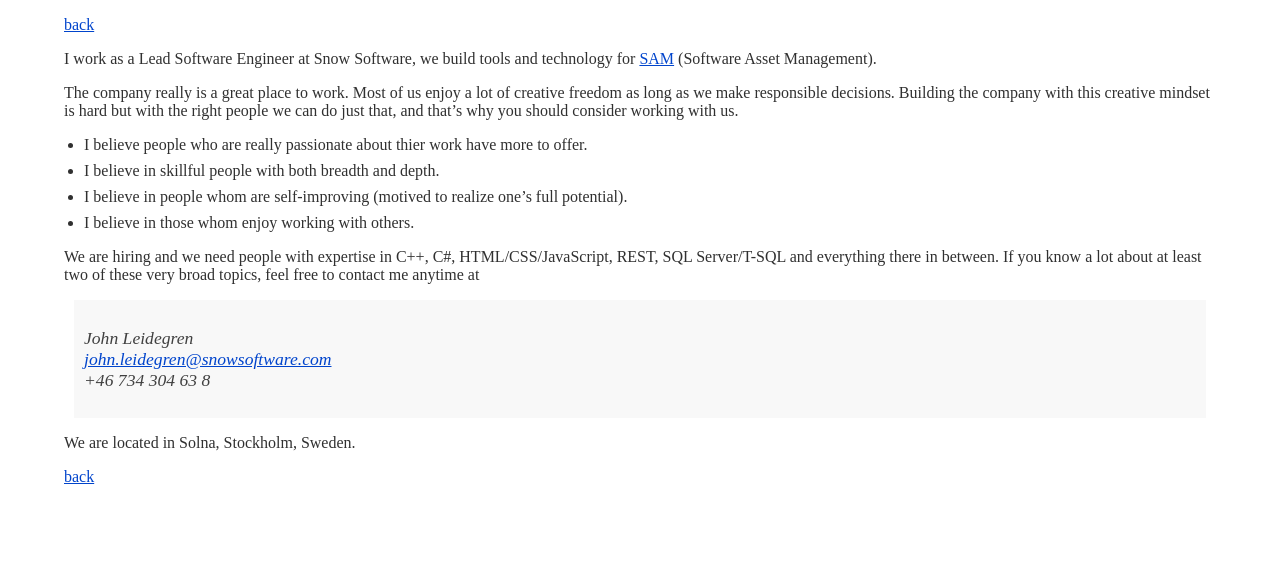
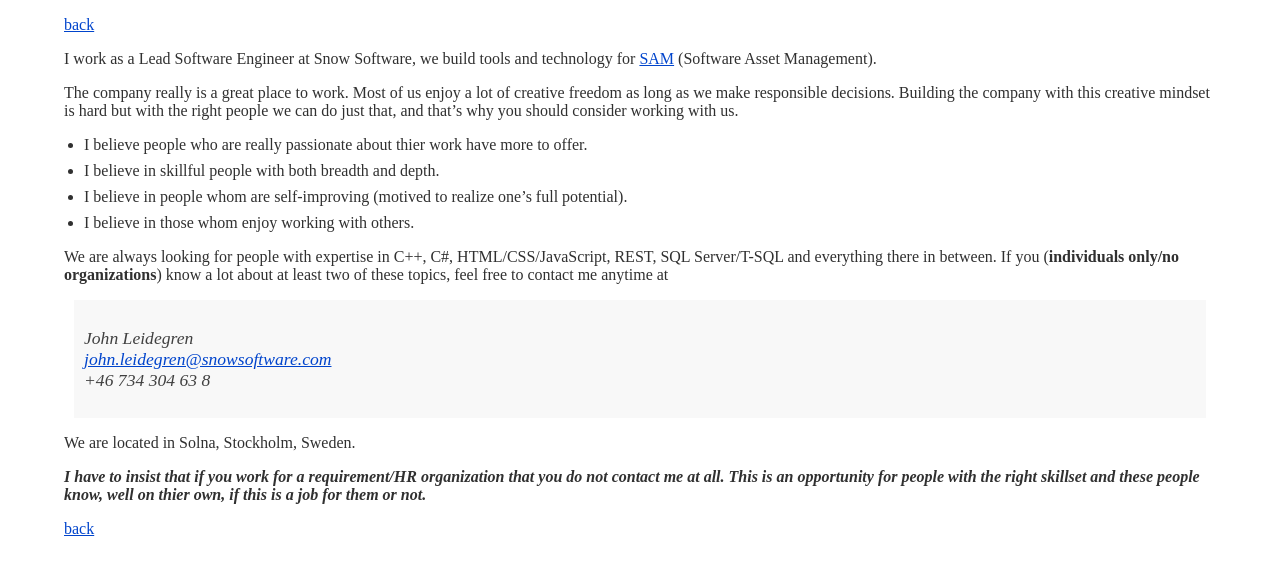
Before and after one commit to leidegre/leidegre.github.com, a Jekyll site: the page built from _posts/2012-11-01-recruiting-for-snow.md, in a window 1280 px wide. Shown: the top 575 px of the page. Built offline with Jekyll 4.4.1, drawn with Linux system fonts in a browser that asks for light colours; nearby versions of some CDN libraries.

Commit message:
Update _posts/2012-11-01-recruiting-for-snow.md
Added disclaimer about job opportunity

```diff
--- a/_posts/2012-11-01-recruiting-for-snow.md
+++ b/_posts/2012-11-01-recruiting-for-snow.md
@@ -16,9 +16,8 @@ we can do just that, and that's why you should consider working with us.
  * I believe in people whom are self-improving (motived to realize one's full potential).
  * I believe in those whom enjoy working with others.
 
-We are hiring and we need people with expertise in C++, C#, HTML/CSS/JavaScript, REST, SQL Server/T-SQL and
-everything there in between. If you know a lot about at least two of these very broad topics, feel free
-to contact me anytime at
+We are always looking for people with expertise in C++, C#, HTML/CSS/JavaScript, REST, SQL Server/T-SQL and
+everything there in between. If you (**individuals only/no organizations**) know a lot about at least two of these topics, feel free to contact me anytime at
 
 > John Leidegren
 > [john.leidegren@snowsoftware.com](mailto:john.leidegren@snowsoftware.com)
@@ -26,4 +25,6 @@ to contact me anytime at
 
 We are located in Solna, Stockholm, Sweden.
 
+***I have to insist that if you work for a requirement/HR organization that you do not contact me at all. This is an opportunity for people with the right skillset and these people know, well on thier own, if this is a job for them or not.***
+
 [1]: http://en.wikipedia.org/wiki/Software_asset_management
```
Also changed, not shown: other parts of _posts/2012-11-01-recruiting-for-snow.md (+1 -1 lines).
